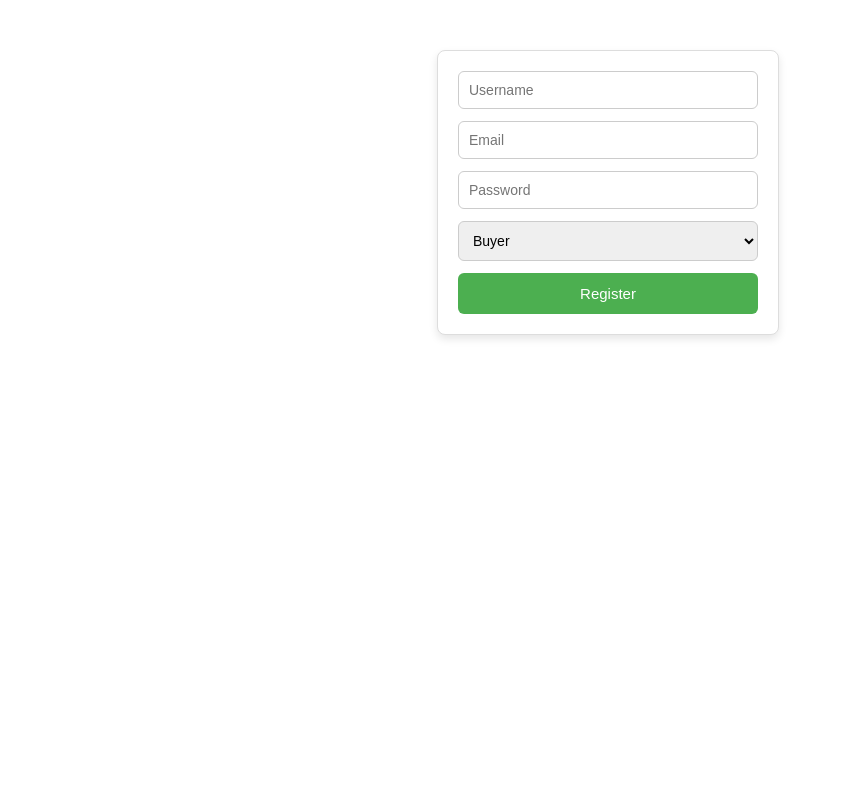
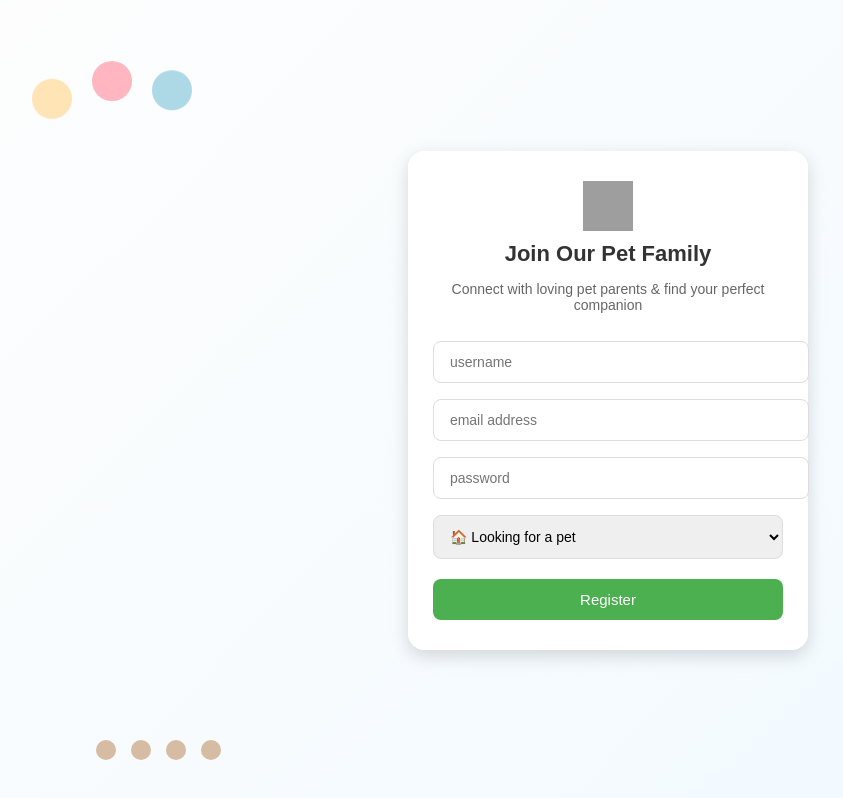
Before and after one commit to sahilkavishka/workers, a React (Create React App) app in the folder frontend/: page /register in a window 1280 px wide. Shown: the whole page, without its empty margins (32-875 px from the left). Built offline with nearby package versions, Linux system fonts and the light colour scheme; grey boxes are pictures that could not be loaded.

Commit message:
25/9/8-11.36

```diff
--- a/frontend/src/pages/Register.css
+++ b/frontend/src/pages/Register.css
@@ -1,42 +1,137 @@
+/* Background */
+body {
+  font-family: 'Poppins', sans-serif;
+  background: linear-gradient(135deg, #fdfdfd, #f0f9ff);
+  min-height: 100vh;
+  display: flex;
+  justify-content: center;
+  align-items: center;
+  overflow-x: hidden;
+  margin: 0;
+}
+
+/* Floating pets (animated circles for now, you can replace with pet icons later) */
+.floating-pets {
+  position: absolute;
+  top: 10%;
+  left: 5%;
+  display: flex;
+  gap: 20px;
+  z-index: 0;
+}
+.floating-pet {
+  width: 40px;
+  height: 40px;
+  background: #ffe4b5;
+  border-radius: 50%;
+  animation: float 6s ease-in-out infinite;
+}
+.floating-pet:nth-child(2) {
+  background: #ffb6c1;
+  animation-delay: 2s;
+}
+.floating-pet:nth-child(3) {
+  background: #add8e6;
+  animation-delay: 4s;
+}
+
+@keyframes float {
+  0%, 100% { transform: translateY(0); }
+  50% { transform: translateY(-20px); }
+}
+
+/* Paw trail */
+.paw-trail {
+  position: absolute;
+  bottom: 5%;
+  left: 10%;
+  display: flex;
+  gap: 15px;
+}
+.paw-print {
+  width: 20px;
+  height: 20px;
+  background: #c7a17a;
+  border-radius: 50%;
+  opacity: 0.7;
+  transform: rotate(45deg);
+}
+
+/* Form container */
 form {
-  background: #ffffff;
+  position: relative;
+  z-index: 1;
+  background: #fff;
+  padding: 30px 25px;
+  border-radius: 16px;
+  box-shadow: 0 6px 18px rgba(0,0,0,0.15);
+  width: 100%;
+  max-width: 350px;
+  text-align: center;
+}
+
+/* Form header */
+.form-header {
+  margin-bottom: 20px;
+}
+.form-header h2 {
+  margin: 0;
+  font-size: 22px;
+  color: #333;
+}
+.form-subtitle {
+  font-size: 14px;
+  color: #666;
+}
+
+/* Pet icon placeholder */
+.pet-icon {
+  width: 50px;
+  height: 50px;
+  margin: 0 auto 10px;
+  background: url("https://cdn-icons-png.flaticon.com/512/616/616408.png") no-repeat center/cover;
+}
+
+/* Inputs & select */
+input, select {
+  width: 100%;
+  padding: 12px;
+  margin: 8px 0;
   border: 1px solid #ddd;
   border-radius: 8px;
-  padding: 20px;
-  display: flex;
-  flex-direction: column;
-  gap: 12px;
-  width: 300px;
-  margin: 50px auto;
-  box-shadow: 0 4px 8px rgba(0, 0, 0, 0.1);
+  font-size: 14px;
+  outline: none;
+  transition: 0.3s;
+}
+input:focus, select:focus {
+  border-color: #4caf50;
+  box-shadow: 0 0 6px rgba(76, 175, 80, 0.3);
 }
 
-input,
-select {
-  padding: 10px;
-  border: 1px solid #ccc;
-  border-radius: 6px;
-  font-size: 14px;
-  outline: none;
-}
-
-input:focus,
-select:focus {
-  border-color: #4caf50;
-  box-shadow: 0 0 4px rgba(76, 175, 80, 0.4);
-}
-
+/* Button */
 button {
+  width: 100%;
   background: #4caf50;
   color: white;
   padding: 12px;
   border: none;
-  border-radius: 6px;
+  border-radius: 8px;
   font-size: 15px;
   cursor: pointer;
-  transition: background 0.3s ease;
+  margin-top: 12px;
+  transition: background 0.3s;
 }
-
 button:hover {
   background: #45a049;
 }
+
+/* Mobile responsive */
+@media (max-width: 480px) {
+  form {
+    max-width: 90%;
+    padding: 20px;
+  }
+  .form-header h2 {
+    font-size: 20px;
+  }
+}
--- a/frontend/src/pages/Register.js
+++ b/frontend/src/pages/Register.js
@@ -1,6 +1,6 @@
 import { useState } from "react";
 import api from "../api";
-import  "./Register.css";
+import "./Register.css"; // Import your CSS file
 
 function Register() {
   const [form, setForm] = useState({
@@ -21,26 +21,54 @@ function Register() {
   };
 
   return (
-    <form onSubmit={handleSubmit} className="p-4 flex flex-col gap-2 w-64">
+    <>
+      {/* Background pet elements */}
+      <div className="floating-pets">
+        <div className="floating-pet"></div>
+        <div className="floating-pet"></div>
+        <div className="floating-pet"></div>
+      </div>
+
+      <div className="paw-trail">
+        <div className="paw-print"></div>
+        <div className="paw-print"></div>
+        <div className="paw-print"></div>
+        <div className="paw-print"></div>
+      </div>
+
+      <form onSubmit={handleSubmit}>
+        <div className="form-header">
+          <div className="pet-icon"></div>
+          <h2>Join Our Pet Family</h2>
+          <p className="form-subtitle">Connect with loving pet parents & find your perfect companion</p>
+        </div>
+
         <input
-        placeholder="Username"
+          placeholder=" username"
           onChange={(e) => setForm({ ...form, username: e.target.value })}
         />
         <input
-        placeholder="Email"
+          placeholder=" email address"
+          type="email"
           onChange={(e) => setForm({ ...form, email: e.target.value })}
         />
         <input
           type="password"
-        placeholder="Password"
+          placeholder=" password"
           onChange={(e) => setForm({ ...form, password: e.target.value })}
         />
-      <select onChange={(e) => setForm({ ...form, role: e.target.value })}>
-        <option value="buyer">Buyer</option>
-        <option value="seller">Seller</option>
+        <select
+          onChange={(e) => setForm({ ...form, role: e.target.value })}
+          value={form.role}
+        >
+          <option value="buyer">🏠 Looking for a pet</option>
+          <option value="seller">🐾 pet seller </option>
         </select>
-      <button type="submit">Register</button>
+        <button type="submit">
+          Register
+        </button>
       </form>
+    </>
   );
 }
 
```
Lines whose indentation alone changed are shown as unchanged.
